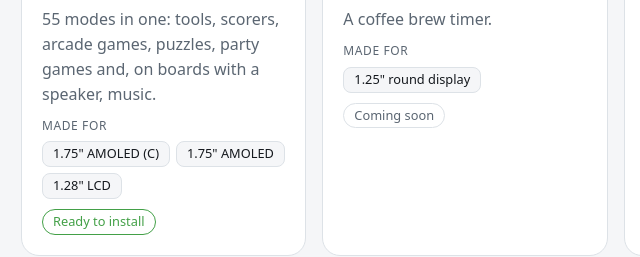
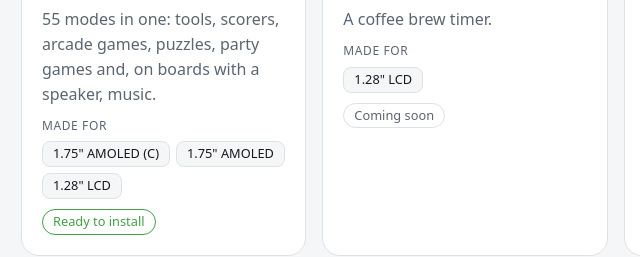
Before and after one commit to DeepFriedGalliform/DeepFriedGalliform.github.io, a plain HTML site: page index.html in a window 1280 px wide. Shown: the part 363-620 px from the top of the page, 175-815 px from the left. Drawn offline with Linux system fonts and the light colour scheme.

Commit message:
Brew Buddy card: made for the Waveshare 1.28" LCD
Co-Authored-By: Claude Opus 5.5 <noreply@anthropic.com>
Claude-Session: https://claude.ai/code/session_01DfdnrQ4KqQtWUUwo127GXj

```diff
--- a/index.html
+++ b/index.html
@@ -30,7 +30,7 @@
       <h3>Brew Buddy</h3>
       <p>A coffee brew timer.</p>
       <ul class="devices">
-        <li>1.25" round display</li>
+        <li title="Waveshare ESP32-S3-Touch-LCD-1.28">1.28" LCD</li>
       </ul>
       <span class="tag">Coming soon</span>
     </div>
```
